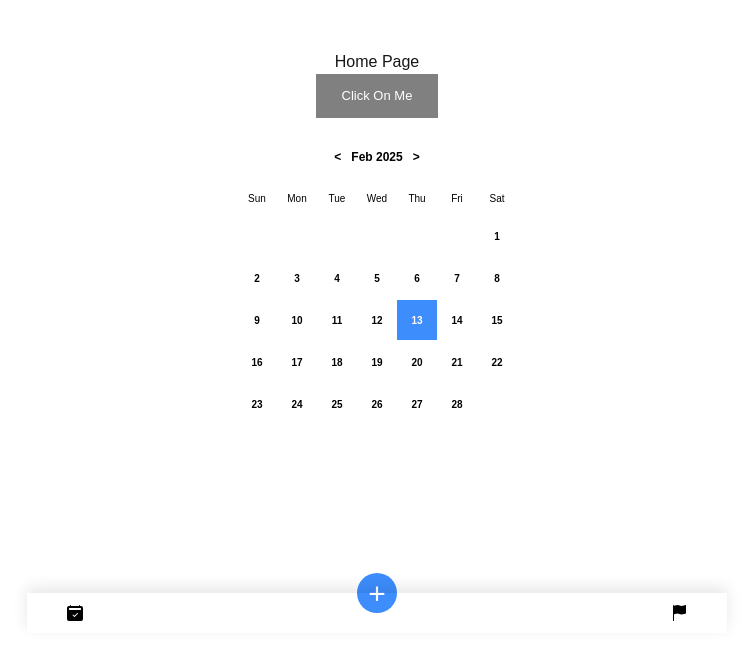
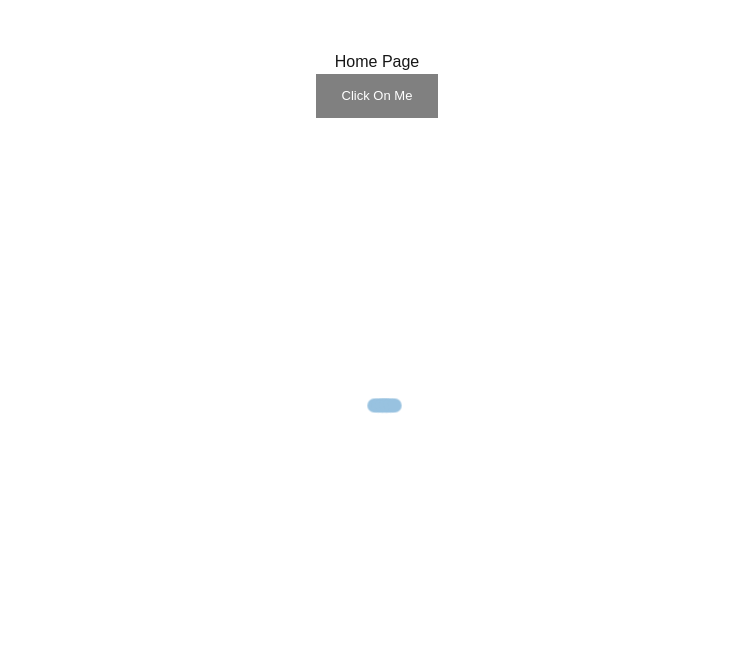
Before and after one commit to aiiotcenter/Nafise-Team-Interns, a Next.js app: page / in a window 1280 px wide. Both pictures are taken after a click on the button "Click On Me". Shown: the top 660 px of the page, without its empty margins (263-1016 px from the left). Built offline with nearby package versions, Linux system fonts and the light colour scheme.

Commit message:
loading interface

```diff
--- a/package.json
+++ b/package.json
@@ -14,7 +14,8 @@
     "next": "^15.1.5",
     "react": "^19.0.0",
     "react-dom": "^19.0.0",
-    "react-icons": "^5.4.0"
+    "react-icons": "^5.4.0",
+    "react-spinners": "^0.15.0"
   },
   "devDependencies": {
     "@eslint/eslintrc": "^3",
--- a/src/app/page.tsx
+++ b/src/app/page.tsx
@@ -1,35 +1,55 @@
 "use client";
 import React, { useState } from "react";
 import { Button } from "./components/Button/Button";
-import Calendar from "./components/Calendar/Calendar"
-
+import Calendar from "./components/Calendar/Calendar";
+import PropagateLoader from "react-spinners/PropagateLoader";
 
 const Home: React.FC = () => {
-  const [display, setdisplay] = useState(true);
+  const [display, setDisplay] = useState(false);
+  const [loading, setLoading] = useState(false);
 
-  const handleClick = () => {
-    setdisplay(true);
+  const handleTimeout = () => {
+    setLoading(false);
+    setDisplay(true);
   };
 
-
-  // @Hassan & @Amir
-  // here you can see an example of how to use a component
-  // your components must be flexable as well ,
-  // for example this button can take any color and text and onClick function so we can use it anywhere in our code
   return (
-    <div style={{ textAlign: "center", marginTop: "50px"}}>
+    <div style={{ textAlign: "center", marginTop: "50px", alignContent: "center" }}>
       <h1>Home Page</h1>
       <Button
-        onClick={handleClick}
-        place=''
+        onClick={() => {
+          setLoading(true);
+          setTimeout(handleTimeout, 3000);
+        }}
+        place=""
         color="gray"
       >
         Click On Me
       </Button>
-      {
-      display &&
-        <div style={{display: "flex", justifyContent: "center", alignItems: "center", marginTop: "15px"}}>
-          <Calendar
+
+      {loading ? (
+        <div
+          style={{
+            height: "70vh",
+            width: "100%",
+            display: "flex",
+            justifyContent: "center",
+            alignItems: "center",
+          }}
+        >
+          <PropagateLoader className="loading" color="#98c2e0" size={15} />
+        </div>
+      ) : (
+        display && (
+          <div
+            style={{
+              display: "flex",
+              justifyContent: "center",
+              alignItems: "center",
+              marginTop: "15px",
+            }}
+          >
+            <Calendar
               events={[
                 {
                   start: new Date(2025, 0, 28, 12, 45),
@@ -44,9 +64,10 @@ const Home: React.FC = () => {
                   color: "green",
                 },
               ]}
-          />
-        </div>
-      }
+            />
+          </div>
+        )
+      )}
     </div>
   );
 };
```
Also changed, not shown: 1 other file (tests, documents, lock files or other folders).
